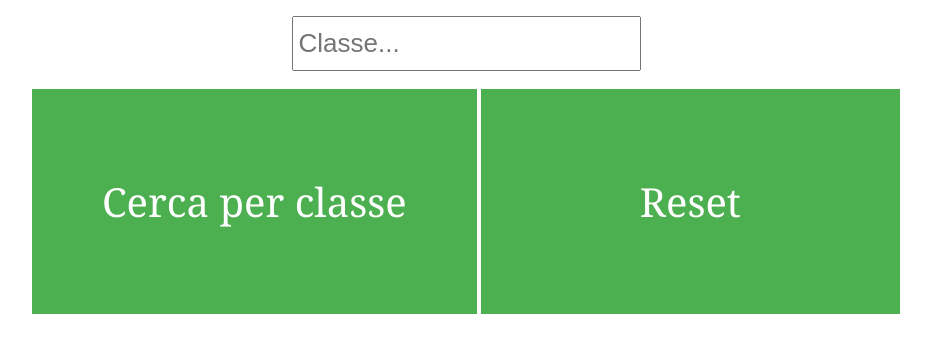
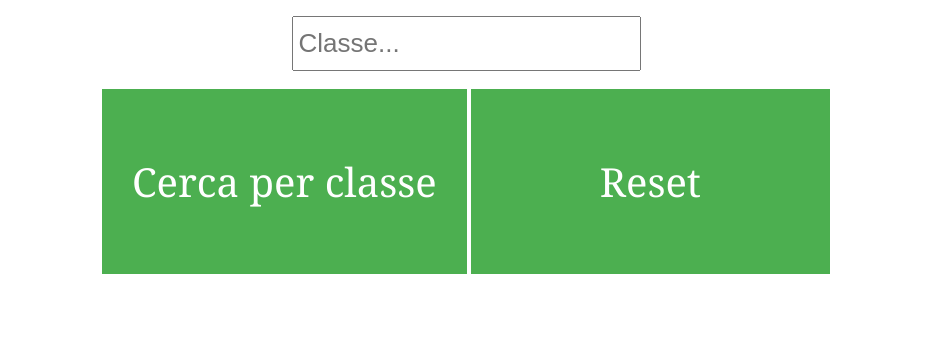
Before and after one commit to Andrea-Ientile-JCMaxwell-5BI/Progetti-Esame-Maturit-2017-Siti-con-Database, a PHP site: page /Classi.php in a window 1280 px wide. Shown: the part 43-396 px from the top of the page, without its empty margins (174-1105 px from the left). Run offline with PHP 8.4, Linux system fonts and the light colour scheme; data that the repository does not hold is empty.

Commit message:
Update style_classi.css

```diff
--- a/style_classi.css
+++ b/style_classi.css
@@ -30,7 +30,7 @@ th, td {
     display: inline-block;
     font-size: 16px;
 	position:center;
-	padding: 85px 70px;
+	padding: 65px 30px;
 	font-size: 40px;
     font-family:georgia;
 
@@ -48,7 +48,7 @@ th, td {
     display: inline-block;
  font-size: 16px;
 	position:center;
-	padding: 85px 159px;
+	padding: 65px 129px;
 	font-size: 40px;
     font-family:georgia;
 
```
